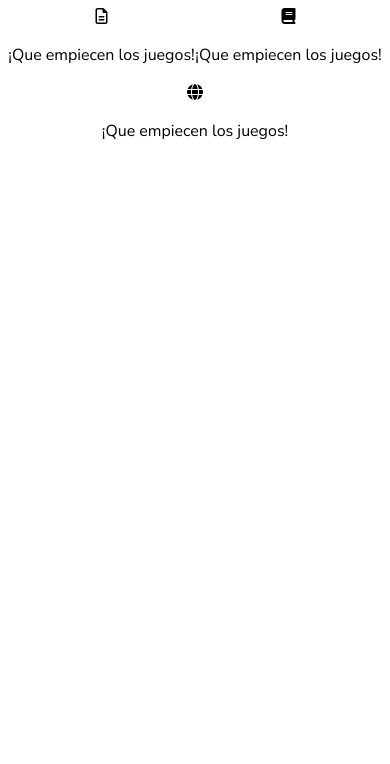
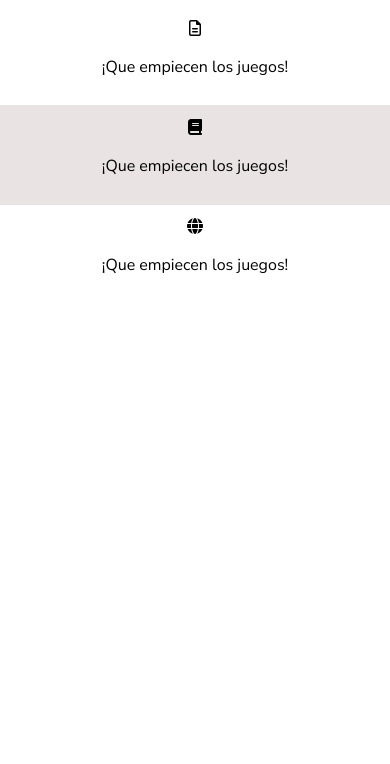
Before and after one commit to 3st3fanyaOM/EjerciciosDise-o, a plain HTML site: page iconos_EstefaniaOrtega/index.html in a window 390 px wide. Shown: the part 80-844 px from the top of the page. Drawn offline with Linux system fonts and the light colour scheme.

Commit message:
45684658

```diff
--- a/iconos_EstefaniaOrtega/index.html
+++ b/iconos_EstefaniaOrtega/index.html
@@ -17,7 +17,7 @@
     <h1>Tipografias</h1>
     <div class="container">
       <div class="item">
-        <div class="icon">
+        <div>
           <i class="fa-solid fa-book"></i>
         </div>
         <div>
@@ -25,7 +25,7 @@
         </div>
       </div>
       <div class="item">
-        <div class="icon">
+        <div>
           <i class="fa-solid fa-globe"></i>
         </div>
         <div>
@@ -33,7 +33,7 @@
         </div>
       </div>
       <div class="item">
-        <div class="icon">
+        <div>
           <i class="fa-regular fa-file-lines"></i>
         </div>
         <div>
--- a/iconos_EstefaniaOrtega/styles/styles.css
+++ b/iconos_EstefaniaOrtega/styles/styles.css
@@ -2,6 +2,7 @@
 
 body {
   font-family: "Nunito Sans", sans-serif;
+  margin: 0;
 }
 
 h1 {
@@ -11,11 +12,15 @@ h1 {
 .container {
   display: flex;
   justify-content: space-around;
+  width: 100%;
 }
 .item {
   display: flex;
   flex-direction: column;
   align-items: center;
+  margin: 0;
+  width: 100%;
+  padding: 3%;
 }
 
 /*responsive*/
@@ -27,8 +32,8 @@ h1 {
   .item:last-child {
     order: -1;
   }
-  .item:nth-child(){
-    background-color: rgb(190, 181, 181);
+  .item:nth-child(1) {
+    background-color: #e9e3e3;
   }
 }
 
@@ -37,9 +42,8 @@ h1 {
   .item:last-child {
     order: -1;
   }
-  .item:nth-child() {
+  .item:nth-child(2) {
     border: solid 1px black;
-    display:flex;
     flex-direction: row;
   }
 }
--- /dev/null
+++ b/proyectoHTML/estilos/estilos.css
@@ -0,0 +1,3 @@
+h1 {
+  font-size: 10px;
+}
```
Also changed, not shown: proyectoHTML/index.html (added, +16 -0 lines).
